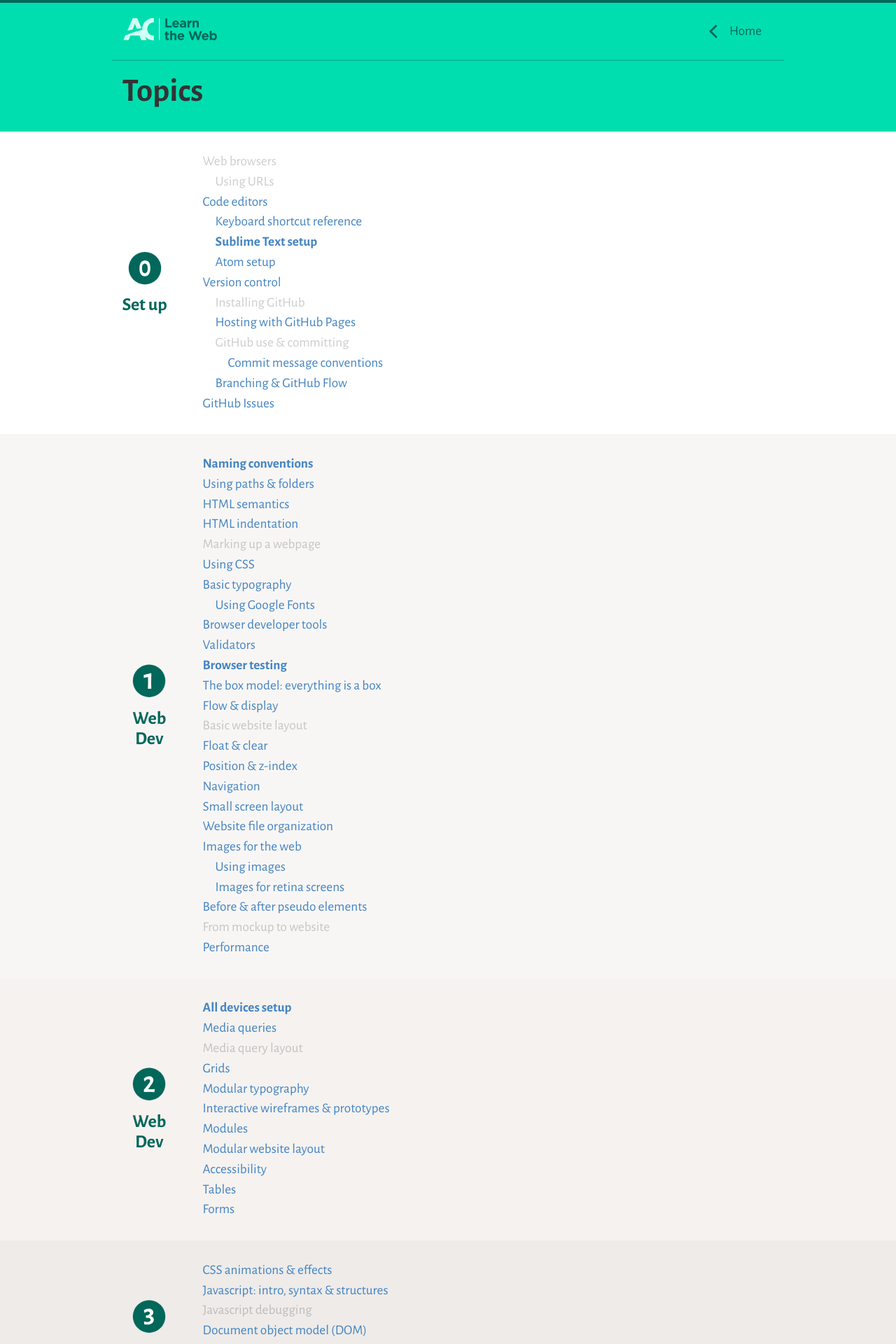
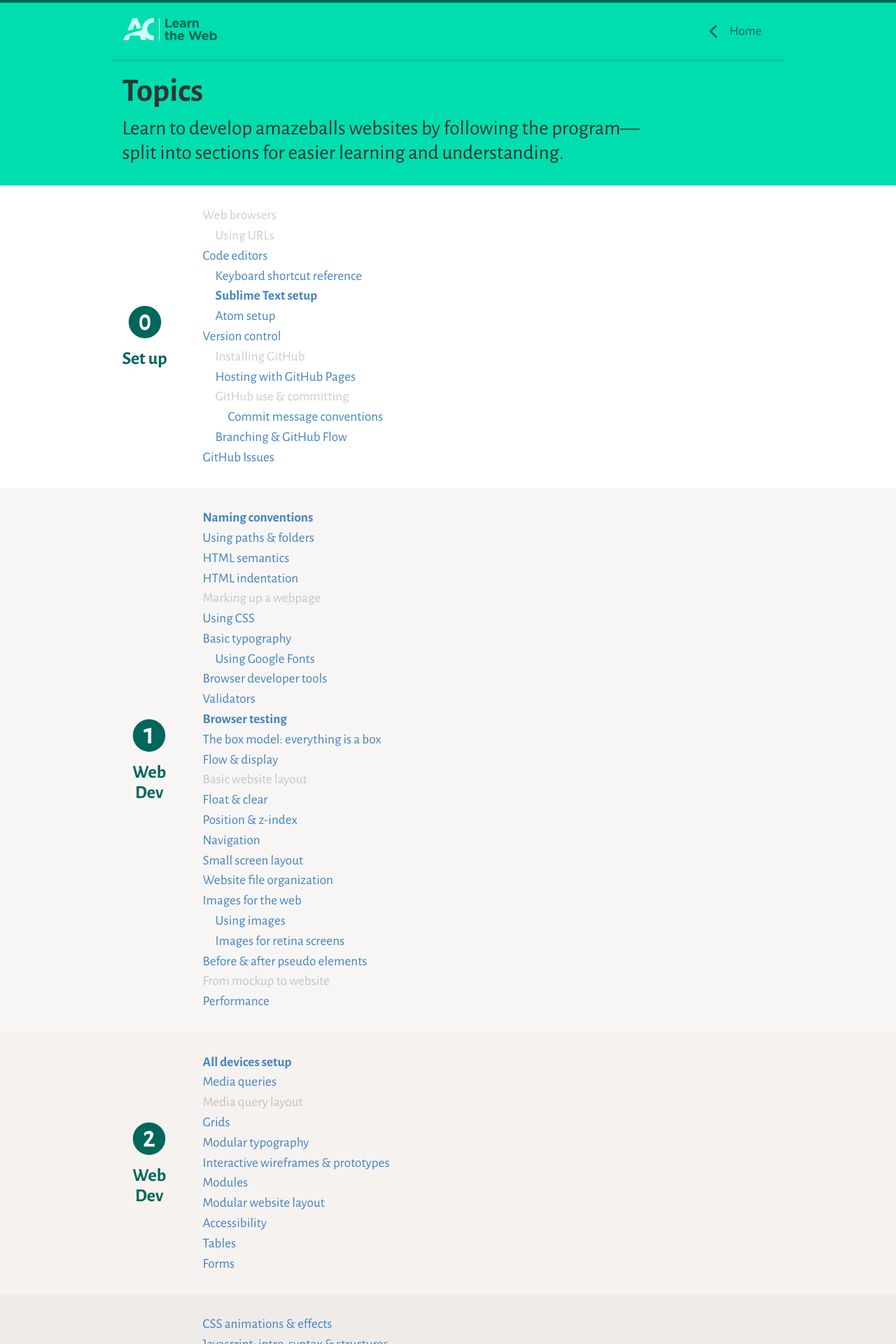
Before and after one commit to learn-the-web/www, a Jekyll site: the page built from topics.html, in a window 1280 px wide. Shown: the top 1920 px of the page at 70% size. Built offline with Jekyll 4.4.1, drawn with Linux system fonts in a browser that asks for light colours.

Commit message:
Add topic into paragraph.

```diff
--- a/css/theme.css
+++ b/css/theme.css
@@ -37,6 +37,11 @@
   background-color: var(--color-brand);
 }
 
+.intro {
+  max-width: 26em;
+  line-height: 1.2;
+}
+
 @media only screen and (min-width: 60em) {
 
   .wrapper {
--- a/topics.html
+++ b/topics.html
@@ -8,7 +8,8 @@
 <main class="relative">
   <div class="header">
     <div class="wrapper gutter-1-2 pad-b">
-      <h1 class="push-0 zetta">Topics</h1>
+      <h1 class="push-1-4 zetta">Topics</h1>
+      <p class="intro giga push-0">Learn to develop amazeballs websites by following the program—split into sections for easier learning and understanding.</p>
     </div>
   </div>
 
```
Also changed, not shown: main.min.css.
